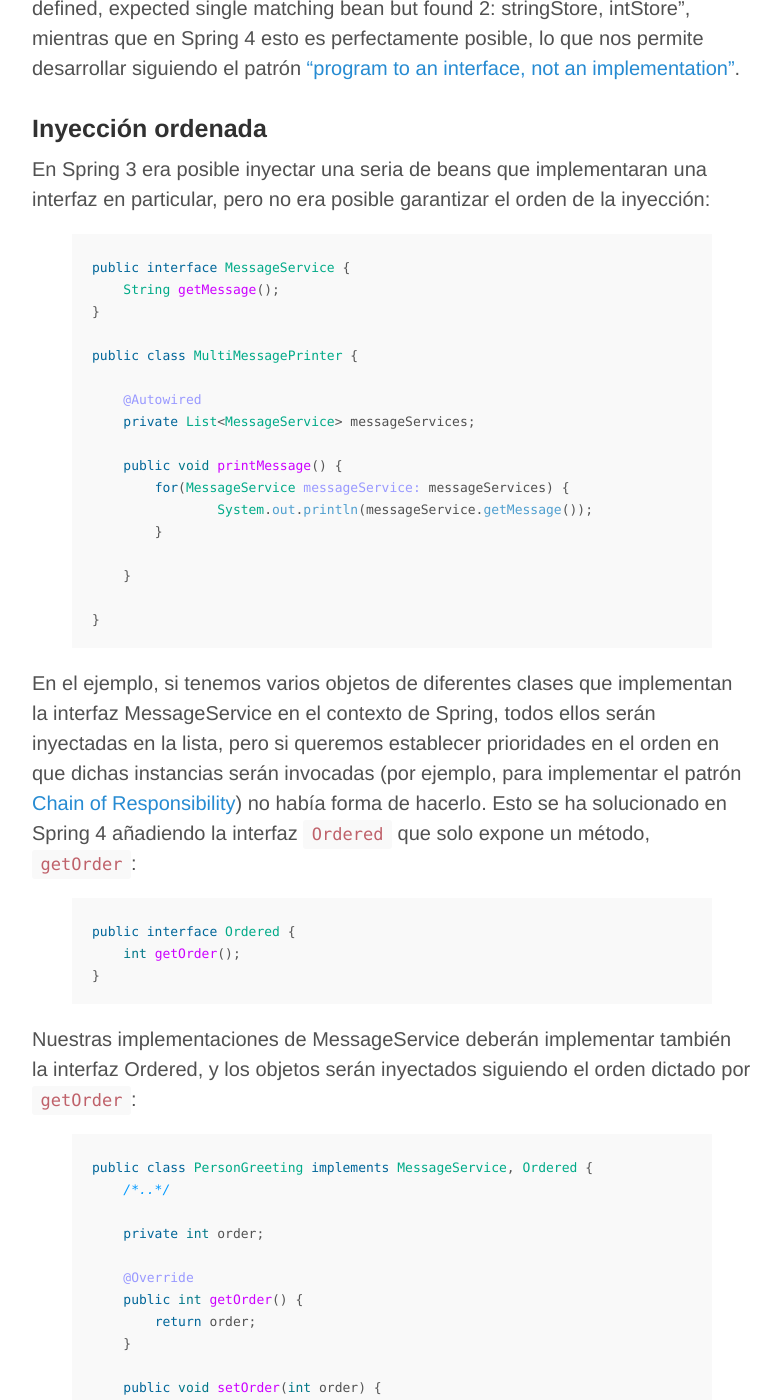
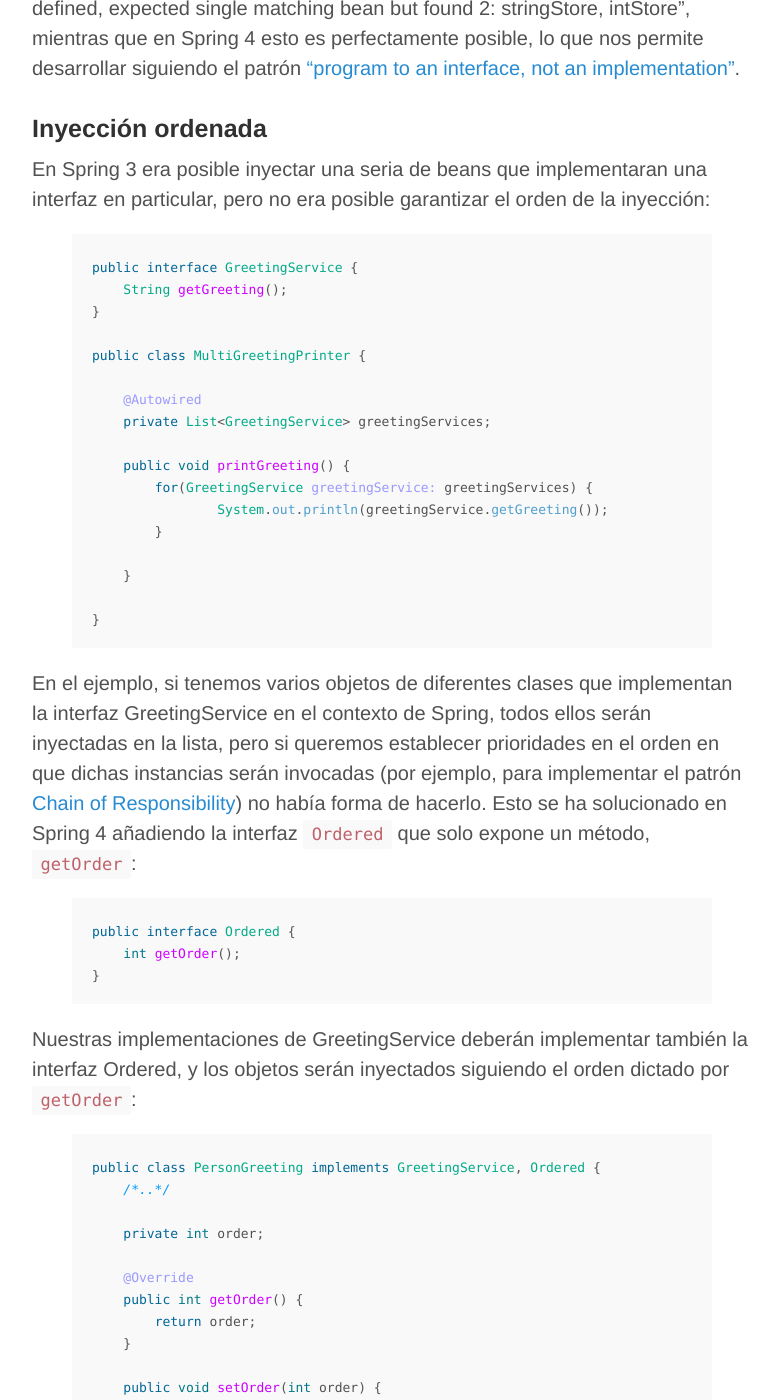
Before and after one commit to raulavila/blog-source-code, a Jekyll site: the page built from _posts/2015-02-28-spring-4-novedades.md, in a window 1280 px wide and 1400 px high, scrolled down 3455 px. Shown: the whole window, without its empty margins (248-1029 px from the left). Built offline with Jekyll 4.4.1, drawn with Linux system fonts in a browser that asks for light colours; comment, search, counter and statistics services are not loaded; some of the changed text lies outside the part shown.

Commit message:
Update sample code

```diff
--- a/_posts/2015-02-28-spring-4-novedades.md
+++ b/_posts/2015-02-28-spring-4-novedades.md
@@ -105,18 +105,18 @@
 En Spring 3 era posible inyectar una seria de beans que implementaran una interfaz en particular, pero no era posible garantizar el orden de la inyección:
 
 {% highlight java %}
-public interface MessageService {
-    String getMessage();
+public interface GreetingService {
+    String getGreeting();
 }
 
-public class MultiMessagePrinter {
+public class MultiGreetingPrinter {
 
     @Autowired
-    private List<MessageService> messageServices;
+    private List<GreetingService> greetingServices;
 
-    public void printMessage() {
-    	for(MessageService messageService: messageServices) {
-    		System.out.println(messageService.getMessage());
+    public void printGreeting() {
+    	for(GreetingService greetingService: greetingServices) {
+    		System.out.println(greetingService.getGreeting());
     	}
 
     }
@@ -124,7 +124,7 @@
 }
 {% endhighlight %}
 
-En el ejemplo, si tenemos varios objetos de diferentes clases que implementan la interfaz MessageService en el contexto de Spring, todos ellos serán inyectadas en la lista, pero si queremos establecer prioridades en el orden en que dichas instancias serán invocadas (por ejemplo, para implementar el patrón [Chain of Responsibility](http://en.wikipedia.org/wiki/Chain-of-responsibility_pattern)) no había forma de hacerlo. Esto se ha solucionado en Spring 4 añadiendo la interfaz `Ordered` que solo expone un método, `getOrder`:
+En el ejemplo, si tenemos varios objetos de diferentes clases que implementan la interfaz GreetingService en el contexto de Spring, todos ellos serán inyectadas en la lista, pero si queremos establecer prioridades en el orden en que dichas instancias serán invocadas (por ejemplo, para implementar el patrón [Chain of Responsibility](http://en.wikipedia.org/wiki/Chain-of-responsibility_pattern)) no había forma de hacerlo. Esto se ha solucionado en Spring 4 añadiendo la interfaz `Ordered` que solo expone un método, `getOrder`:
 
 {% highlight java %}
 
@@ -134,10 +134,10 @@
 
 {% endhighlight %}
 
-Nuestras implementaciones de MessageService deberán implementar también la interfaz Ordered, y los objetos serán inyectados siguiendo el orden dictado por `getOrder`:
+Nuestras implementaciones de GreetingService deberán implementar también la interfaz Ordered, y los objetos serán inyectados siguiendo el orden dictado por `getOrder`:
 
 {% highlight java %}
-public class PersonGreeting implements MessageService, Ordered {
+public class PersonGreeting implements GreetingService, Ordered {
     /*..*/
 
     private int order;
@@ -157,7 +157,7 @@
 De esta forma podemos crear los beans en el contexto estableciendo su orden:
 
 {% highlight xml %}
-<bean id="personGreeting" class="com.raulavila.spring.messages.PersonGreeting">
+<bean id="personGreeting" class="com.raulavila.spring.greeting.PersonGreeting">
 	<property name="personName" value="Raul" />
 	<property name="order" value="2" />
 </bean>
@@ -181,11 +181,11 @@
 	}
 
 	@Bean(name="helloWorld")
-	@Conditional(NoMessageServiceDefined.class)
-	public MessageService createMessageService(){
-		return new MessageService() {
+	@Conditional(NoGreetingServiceDefined.class)
+	public GreetingService createGreetingService(){
+		return new GreetingService() {
 			@Override
-			public String getMessage() {
+			public String getGreeting() {
 				return "Hello world!!";
 			}
 		};
@@ -205,21 +205,21 @@
 Opción bastante interesante, como su propio nombre indica condiciona la creación del bean al resultado (booleano, claro) devuelto por la clase indicada en la anotación, y que debe implementar la interfaz `Condition`:
 
 {% highlight java %}
-public class NoMessageServiceDefined implements Condition{
+public class NoGreetingServiceDefined implements Condition{
 
 	@Override
 	public boolean matches(ConditionContext context,
 			AnnotatedTypeMetadata metadata) {
 
 		return context.getBeanFactory()
-						.getBeansOfType(MessageService.class)
+						.getBeansOfType(GreetingService.class)
 						.isEmpty();
 	}
 
 }
 {% endhighlight %}
 
-En este ejemplo se revisa el contexto para comprobar si ya existe algún bean de la clase MessageService, y en tal caso se evitaría la creación de uno nuevo. Bastante útil cuando tenemos la configuración repartida en diferentes ficheros y pueden existir duplicidades.
+En este ejemplo se revisa el contexto para comprobar si ya existe algún bean de la clase GreetingService, y en tal caso se evitaría la creación de uno nuevo. Bastante útil cuando tenemos la configuración repartida en diferentes ficheros y pueden existir duplicidades.
 
 ###Configuración del contexto mediante Groovy DSL
 
```
